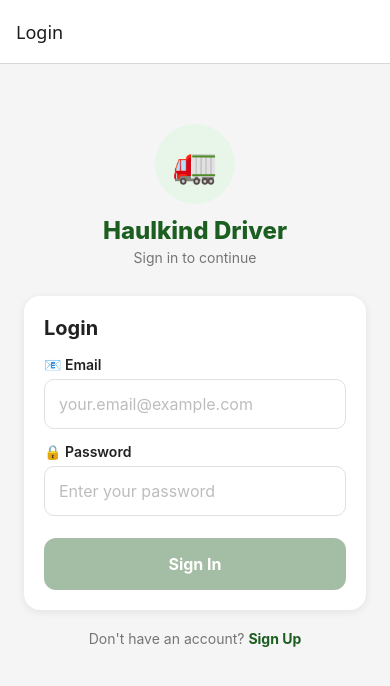
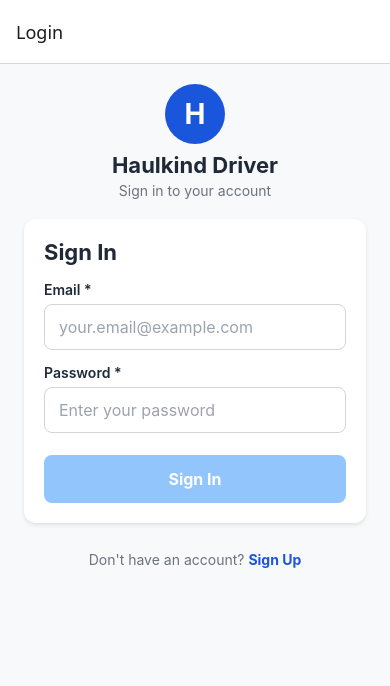
Before and after one commit to Haulkind/-haulkind, a React Native app in the folder apps/driver-native/HaulkindDriverNative/: screen / in a window 390 px wide. Shown: the top 686 px of the page. Built offline with nearby package versions, Linux system fonts and the light colour scheme.

Commit message:
Overwrite screens.js with unified signup form including all fields

```diff
--- a/apps/driver-native/HaulkindDriverNative/src/screens.js
+++ b/apps/driver-native/HaulkindDriverNative/src/screens.js
@@ -1,63 +1,54 @@
 import React, { useState, useEffect } from "react";
 import {
-  View,
-  Text,
-  TextInput,
-  TouchableOpacity,
-  ActivityIndicator,
-  StyleSheet,
-  ScrollView,
-  KeyboardAvoidingView,
-  Platform,
-  StatusBar,
+  View, Text, TextInput, TouchableOpacity, StyleSheet, ScrollView,
+  KeyboardAvoidingView, Platform, StatusBar, ActivityIndicator, Alert,
 } from "react-native";
 import AsyncStorage from "@react-native-async-storage/async-storage";
 import { apiPost } from "./api";
 
 const COLORS = {
-  primary: "#1B5E20",
-  primaryDark: "#0D3B12",
-  primaryLight: "#E8F5E9",
-  accent: "#FF6F00",
-  white: "#FFFFFF",
-  bg: "#F5F5F5",
-  text: "#212121",
-  textSecondary: "#757575",
-  border: "#E0E0E0",
-  error: "#D32F2F",
-  inputBg: "#FFFFFF",
+  primary: "#1a56db",
+  primaryDark: "#1e40af",
+  bg: "#f8f9fa",
+  white: "#ffffff",
+  text: "#1f2937",
+  textSecondary: "#6b7280",
+  border: "#d1d5db",
+  error: "#dc2626",
+  success: "#16a34a",
 };
 
-function InputField({ label, icon, value, onChangeText, placeholder, secureTextEntry, keyboardType, autoCapitalize }) {
+function InputField({ label, value, onChangeText, placeholder, secureTextEntry, keyboardType, autoCapitalize, required }) {
   return (
-    <View style={styles.fieldContainer}>
-      <Text style={styles.fieldLabel}>{icon} {label}</Text>
+    <View style={styles.fieldWrap}>
+      <Text style={styles.fieldLabel}>{label}{required ? " *" : ""}</Text>
       <TextInput
+        style={styles.fieldInput}
         value={value}
         onChangeText={onChangeText}
         placeholder={placeholder}
-        placeholderTextColor="#BDBDBD"
+        placeholderTextColor="#9ca3af"
         secureTextEntry={secureTextEntry}
-        keyboardType={keyboardType || "default"}
+        keyboardType={keyboardType}
         autoCapitalize={autoCapitalize || "sentences"}
-        style={styles.input}
       />
     </View>
   );
 }
 
 function PrimaryButton({ title, onPress, disabled, loading }) {
-  if (loading) {
-    return (
-      <View style={[styles.btn, styles.btnLoading]}>
-        <ActivityIndicator color={COLORS.white} />
-        <Text style={styles.btnText}>  Please wait...</Text>
-      </View>
-    );
-  }
   return (
-    <TouchableOpacity onPress={onPress} disabled={disabled} style={[styles.btn, disabled && styles.btnDisabled]} activeOpacity={0.8}>
-      <Text style={styles.btnText}>{title}</Text>
+    <TouchableOpacity
+      style={[styles.primaryBtn, disabled && styles.primaryBtnDisabled]}
+      onPress={onPress}
+      disabled={disabled || loading}
+      activeOpacity={0.8}
+    >
+      {loading ? (
+        <ActivityIndicator color="#fff" />
+      ) : (
+        <Text style={styles.primaryBtnText}>{title}</Text>
+      )}
     </TouchableOpacity>
   );
 }
@@ -68,102 +59,21 @@ export function LoginScreen({ navigation }) {
   const [loading, setLoading] = useState(false);
   const [err, setErr] = useState("");
 
+  useEffect(() => {
+    (async () => {
+      const t = await AsyncStorage.getItem("driver_token");
+      if (t) navigation.reset({ index: 0, routes: [{ name: "Home" }] });
+    })();
+  }, [navigation]);
+
   async function onLogin() {
     setErr("");
     setLoading(true);
     try {
       const data = await apiPost("/driver/auth/login", { email, password });
       const token = data?.token || data?.accessToken;
-      if (!token) throw new Error("No token returned from server.");
-      await AsyncStorage.setItem("driver_token", token);
+      if (token) await AsyncStorage.setItem("driver_token", token);
       navigation.reset({ index: 0, routes: [{ name: "Home" }] });
-    } catch (e) {
-      setErr(String(e.message || e));
-    } finally {
-      setLoading(false);
-    }
-  }
-
-  return (
-    <KeyboardAvoidingView style={styles.flex} behavior={Platform.OS === "ios" ? "padding" : undefined}>
-      <StatusBar barStyle="dark-content" backgroundColor={COLORS.bg} />
-      <ScrollView contentContainerStyle={styles.scrollContent} keyboardShouldPersistTaps="handled">
-        <View style={styles.logoContainer}>
-          <View style={styles.logoCircle}>
-            <Text style={styles.logoIcon}>🚛</Text>
-          </View>
-          <Text style={styles.appName}>Haulkind Driver</Text>
-          <Text style={styles.subtitle}>Sign in to continue</Text>
-        </View>
-
-        <View style={styles.formCard}>
-          <Text style={styles.formTitle}>Login</Text>
-
-          <InputField
-            label="Email"
-            icon="📧"
-            value={email}
-            onChangeText={setEmail}
-            placeholder="your.email@example.com"
-            keyboardType="email-address"
-            autoCapitalize="none"
-          />
-
-          <InputField
-            label="Password"
-            icon="🔒"
-            value={password}
-            onChangeText={setPassword}
-            placeholder="Enter your password"
-            secureTextEntry
-          />
-
-          {err ? <Text style={styles.err}>{err}</Text> : null}
-
-          <PrimaryButton
-            title="Sign In"
-            onPress={onLogin}
-            disabled={!email || !password}
-            loading={loading}
-          />
-        </View>
-
-        <View style={styles.bottomLink}>
-          <Text style={styles.bottomText}>Don't have an account? </Text>
-          <TouchableOpacity onPress={() => navigation.navigate("Signup")}>
-            <Text style={styles.linkText}>Sign Up</Text>
-          </TouchableOpacity>
-        </View>
-      </ScrollView>
-    </KeyboardAvoidingView>
-  );
-}
-
-export function SignupScreen({ navigation }) {
-  const [name, setName] = useState("");
-  const [email, setEmail] = useState("");
-  const [phone, setPhone] = useState("");
-  const [password, setPassword] = useState("");
-  const [confirmPassword, setConfirmPassword] = useState("");
-  const [loading, setLoading] = useState(false);
-  const [err, setErr] = useState("");
-
-  async function onSignup() {
-    setErr("");
-    if (password !== confirmPassword) {
-      setErr("Passwords do not match.");
-      return;
-    }
-    if (password.length < 6) {
-      setErr("Password must be at least 6 characters.");
-      return;
-    }
-    setLoading(true);
-    try {
-      const data = await apiPost("/driver/auth/signup", { name, email, phone, password });
-      const token = data?.token || data?.accessToken;
-      if (token) await AsyncStorage.setItem("driver_token", token);
-      navigation.reset({ index: 0, routes: [{ name: "Onboarding" }] });
     } catch (e) {
       setErr(String(e.message || e));
     } finally {
@@ -177,70 +87,151 @@ export function SignupScreen({ navigation }) {
       <ScrollView contentContainerStyle={styles.scrollContent} keyboardShouldPersistTaps="handled">
         <View style={styles.logoContainerSmall}>
           <View style={styles.logoCircle}>
-            <Text style={styles.logoIcon}>🚛</Text>
+            <Text style={styles.logoText}>H</Text>
+          </View>
+          <Text style={styles.appName}>Haulkind Driver</Text>
+          <Text style={styles.subtitle}>Sign in to your account</Text>
+        </View>
+        <View style={styles.formCard}>
+          <Text style={styles.formTitle}>Sign In</Text>
+          <InputField label="Email" value={email} onChangeText={setEmail} placeholder="your.email@example.com" keyboardType="email-address" autoCapitalize="none" required />
+          <InputField label="Password" value={password} onChangeText={setPassword} placeholder="Enter your password" secureTextEntry required />
+          {err ? <Text style={styles.err}>{err}</Text> : null}
+          <PrimaryButton title="Sign In" onPress={onLogin} disabled={!email || !password} loading={loading} />
+        </View>
+        <View style={styles.bottomLink}>
+          <Text style={styles.bottomText}>Don't have an account? </Text>
+          <TouchableOpacity onPress={() => navigation.navigate("Signup")}>
+            <Text style={styles.linkText}>Sign Up</Text>
+          </TouchableOpacity>
+        </View>
+      </ScrollView>
+    </KeyboardAvoidingView>
+  );
+}
+
+export function SignupScreen({ navigation }) {
+  const [firstName, setFirstName] = useState("");
+  const [lastName, setLastName] = useState("");
+  const [email, setEmail] = useState("");
+  const [phone, setPhone] = useState("");
+  const [address, setAddress] = useState("");
+  const [city, setCity] = useState("");
+  const [state, setState] = useState("");
+  const [zipCode, setZipCode] = useState("");
+  const [password, setPassword] = useState("");
+  const [confirmPassword, setConfirmPassword] = useState("");
+  const [loading, setLoading] = useState(false);
+  const [err, setErr] = useState("");
+
+  function formatPhone(text) {
+    const digits = text.replace(/\D/g, "").slice(0, 10);
+    if (digits.length <= 3) return digits;
+    if (digits.length <= 6) return `(${digits.slice(0, 3)}) ${digits.slice(3)}`;
+    return `(${digits.slice(0, 3)}) ${digits.slice(3, 6)}-${digits.slice(6)}`;
+  }
+
+  async function onSignup() {
+    setErr("");
+    if (!firstName.trim() || !lastName.trim()) {
+      setErr("First name and last name are required.");
+      return;
+    }
+    if (!email.trim()) {
+      setErr("Email is required.");
+      return;
+    }
+    if (!phone.trim()) {
+      setErr("Phone number is required.");
+      return;
+    }
+    if (!address.trim() || !city.trim() || !state.trim() || !zipCode.trim()) {
+      setErr("Complete address is required.");
+      return;
+    }
+    if (password.length < 6) {
+      setErr("Password must be at least 6 characters.");
+      return;
+    }
+    if (password !== confirmPassword) {
+      setErr("Passwords do not match.");
+      return;
+    }
+    setLoading(true);
+    try {
+      const fullName = `${firstName.trim()} ${lastName.trim()}`;
+      const data = await apiPost("/driver/auth/signup", {
+        name: fullName,
+        firstName: firstName.trim(),
+        lastName: lastName.trim(),
+        email: email.trim(),
+        phone: phone.trim(),
+        address: address.trim(),
+        city: city.trim(),
+        state: state.trim(),
+        zipCode: zipCode.trim(),
+        password,
+      });
+      const token = data?.token || data?.accessToken;
+      if (token) await AsyncStorage.setItem("driver_token", token);
+      navigation.reset({ index: 0, routes: [{ name: "Onboarding" }] });
+    } catch (e) {
+      setErr(String(e.message || e));
+    } finally {
+      setLoading(false);
+    }
+  }
+
+  const allFilled = firstName && lastName && email && phone && address && city && state && zipCode && password && confirmPassword;
+
+  return (
+    <KeyboardAvoidingView style={styles.flex} behavior={Platform.OS === "ios" ? "padding" : undefined}>
+      <StatusBar barStyle="dark-content" backgroundColor={COLORS.bg} />
+      <ScrollView contentContainerStyle={styles.scrollContent} keyboardShouldPersistTaps="handled">
+        <View style={styles.logoContainerSmall}>
+          <View style={styles.logoCircle}>
+            <Text style={styles.logoText}>H</Text>
           </View>
           <Text style={styles.appName}>Haulkind Driver</Text>
           <Text style={styles.subtitle}>Create your driver account</Text>
         </View>
-
         <View style={styles.formCard}>
           <Text style={styles.formTitle}>Sign Up</Text>
 
-          <InputField
-            label="Full Name"
-            icon="👤"
-            value={name}
-            onChangeText={setName}
-            placeholder="e.g. John Smith"
-          />
+          <View style={styles.row}>
+            <View style={styles.halfField}>
+              <InputField label="First Name" value={firstName} onChangeText={setFirstName} placeholder="John" required />
+            </View>
+            <View style={styles.halfField}>
+              <InputField label="Last Name" value={lastName} onChangeText={setLastName} placeholder="Smith" required />
+            </View>
+          </View>
 
-          <InputField
-            label="Email"
-            icon="📧"
-            value={email}
-            onChangeText={setEmail}
-            placeholder="your.email@example.com"
-            keyboardType="email-address"
-            autoCapitalize="none"
-          />
+          <InputField label="Email" value={email} onChangeText={setEmail} placeholder="your.email@example.com" keyboardType="email-address" autoCapitalize="none" required />
 
-          <InputField
-            label="Phone Number"
-            icon="📱"
-            value={phone}
-            onChangeText={setPhone}
-            placeholder="(555) 123-4567"
-            keyboardType="phone-pad"
-          />
+          <InputField label="Phone Number" value={phone} onChangeText={(t) => setPhone(formatPhone(t))} placeholder="(555) 123-4567" keyboardType="phone-pad" required />
 
-          <InputField
-            label="Password"
-            icon="🔒"
-            value={password}
-            onChangeText={setPassword}
-            placeholder="At least 6 characters"
-            secureTextEntry
-          />
+          <InputField label="Street Address" value={address} onChangeText={setAddress} placeholder="123 Main St" required />
 
-          <InputField
-            label="Confirm Password"
-            icon="🔒"
-            value={confirmPassword}
-            onChangeText={setConfirmPassword}
-            placeholder="Re-enter your password"
-            secureTextEntry
-          />
+          <View style={styles.row}>
+            <View style={styles.halfField}>
+              <InputField label="City" value={city} onChangeText={setCity} placeholder="New York" required />
+            </View>
+            <View style={styles.halfField}>
+              <InputField label="State" value={state} onChangeText={setState} placeholder="NY" autoCapitalize="characters" required />
+            </View>
+          </View>
+
+          <InputField label="ZIP Code" value={zipCode} onChangeText={setZipCode} placeholder="10001" keyboardType="number-pad" required />
+
+          <InputField label="Password" value={password} onChangeText={setPassword} placeholder="At least 6 characters" secureTextEntry required />
+
+          <InputField label="Confirm Password" value={confirmPassword} onChangeText={setConfirmPassword} placeholder="Re-enter your password" secureTextEntry required />
 
           {err ? <Text style={styles.err}>{err}</Text> : null}
 
-          <PrimaryButton
-            title="Create Account"
-            onPress={onSignup}
-            disabled={!name || !email || !phone || !password || !confirmPassword}
-            loading={loading}
-          />
+          <PrimaryButton title="Create Account" onPress={onSignup} disabled={!allFilled} loading={loading} />
         </View>
-
         <View style={styles.bottomLink}>
           <Text style={styles.bottomText}>Already have an account? </Text>
           <TouchableOpacity onPress={() => navigation.goBack()}>
@@ -272,15 +263,13 @@ export function HomeScreen({ navigation }) {
     <View style={styles.homeWrap}>
       <StatusBar barStyle="light-content" backgroundColor={COLORS.primary} />
       <View style={styles.homeHeader}>
-        <Text style={styles.homeHeaderText}>🚛 Haulkind Driver</Text>
+        <Text style={styles.homeHeaderText}>Haulkind Driver</Text>
       </View>
       <View style={styles.homeContent}>
         <View style={styles.welcomeCard}>
-          <Text style={styles.welcomeIcon}>✅</Text>
           <Text style={styles.welcomeTitle}>Welcome, Driver!</Text>
-          <Text style={styles.welcomeText}>You are logged in and ready to receive deliveries.</Text>
+          <Text style={styles.welcomeText}>You are logged in and ready to receive jobs.</Text>
         </View>
-
         <View style={styles.statusCard}>
           <Text style={styles.statusTitle}>Status</Text>
           <View style={styles.statusRow}>
@@ -288,9 +277,8 @@ export function HomeScreen({ navigation }) {
             <Text style={styles.statusOnline}>Online</Text>
           </View>
         </View>
-
         <TouchableOpacity onPress={logout} style={styles.logoutBtn} activeOpacity={0.8}>
-          <Text style={styles.logoutText}>🚪 Sign Out</Text>
+          <Text style={styles.logoutText}>Sign Out</Text>
         </TouchableOpacity>
       </View>
     </View>
@@ -299,124 +287,38 @@ export function HomeScreen({ navigation }) {
 
 const styles = StyleSheet.create({
   flex: { flex: 1, backgroundColor: COLORS.bg },
-  scrollContent: { flexGrow: 1, paddingHorizontal: 24, paddingBottom: 40 },
-
-  // Logo
-  logoContainer: { alignItems: "center", marginTop: 60, marginBottom: 30 },
-  logoContainerSmall: { alignItems: "center", marginTop: 30, marginBottom: 20 },
-  logoCircle: {
-    width: 80, height: 80, borderRadius: 40,
-    backgroundColor: COLORS.primaryLight,
-    justifyContent: "center", alignItems: "center",
-    marginBottom: 12,
-  },
-  logoIcon: { fontSize: 36 },
-  appName: { fontSize: 24, fontWeight: "800", color: COLORS.primary },
+  scrollContent: { flexGrow: 1, paddingHorizontal: 24, paddingTop: 20, paddingBottom: 40 },
+  logoContainerSmall: { alignItems: "center", marginBottom: 20 },
+  logoCircle: { width: 60, height: 60, borderRadius: 30, backgroundColor: COLORS.primary, alignItems: "center", justifyContent: "center", marginBottom: 8 },
+  logoText: { fontSize: 28, fontWeight: "bold", color: COLORS.white },
+  appName: { fontSize: 22, fontWeight: "bold", color: COLORS.text },
   subtitle: { fontSize: 14, color: COLORS.textSecondary, marginTop: 4 },
-
-  // Form Card
-  formCard: {
-    backgroundColor: COLORS.white,
-    borderRadius: 16,
-    padding: 20,
-    shadowColor: "#000",
-    shadowOffset: { width: 0, height: 2 },
-    shadowOpacity: 0.08,
-    shadowRadius: 8,
-    elevation: 3,
-  },
-  formTitle: { fontSize: 20, fontWeight: "700", color: COLORS.text, marginBottom: 16 },
-
-  // Input Fields
-  fieldContainer: { marginBottom: 14 },
+  formCard: { backgroundColor: COLORS.white, borderRadius: 12, padding: 20, marginBottom: 16, shadowColor: "#000", shadowOffset: { width: 0, height: 2 }, shadowOpacity: 0.1, shadowRadius: 4, elevation: 3 },
+  formTitle: { fontSize: 22, fontWeight: "bold", color: COLORS.text, marginBottom: 16 },
+  fieldWrap: { marginBottom: 14 },
   fieldLabel: { fontSize: 14, fontWeight: "600", color: COLORS.text, marginBottom: 6 },
-  input: {
-    borderWidth: 1.5,
-    borderColor: COLORS.border,
-    borderRadius: 10,
-    padding: 14,
-    fontSize: 16,
-    color: COLORS.text,
-    backgroundColor: COLORS.inputBg,
-  },
-
-  // Button
-  btn: {
-    backgroundColor: COLORS.primary,
-    padding: 16,
-    borderRadius: 12,
-    alignItems: "center",
-    marginTop: 8,
-    flexDirection: "row",
-    justifyContent: "center",
-  },
-  btnDisabled: { opacity: 0.4 },
-  btnLoading: { opacity: 0.7 },
-  btnText: { color: COLORS.white, fontWeight: "700", fontSize: 16 },
-
-  // Error
-  err: { color: COLORS.error, fontSize: 13, marginBottom: 4, textAlign: "center" },
-
-  // Bottom Link
-  bottomLink: { flexDirection: "row", justifyContent: "center", marginTop: 20 },
+  fieldInput: { borderWidth: 1, borderColor: COLORS.border, borderRadius: 8, paddingHorizontal: 14, paddingVertical: 12, fontSize: 16, color: COLORS.text, backgroundColor: COLORS.white },
+  primaryBtn: { backgroundColor: COLORS.primary, borderRadius: 8, paddingVertical: 14, alignItems: "center", marginTop: 8 },
+  primaryBtnDisabled: { backgroundColor: "#93c5fd" },
+  primaryBtnText: { color: COLORS.white, fontSize: 16, fontWeight: "bold" },
+  err: { color: COLORS.error, fontSize: 13, marginBottom: 8, textAlign: "center" },
+  bottomLink: { flexDirection: "row", justifyContent: "center", marginTop: 12 },
   bottomText: { color: COLORS.textSecondary, fontSize: 14 },
-  linkText: { color: COLORS.primary, fontWeight: "700", fontSize: 14 },
-
-  // Home Screen
+  linkText: { color: COLORS.primary, fontSize: 14, fontWeight: "bold" },
+  row: { flexDirection: "row", gap: 12 },
+  halfField: { flex: 1 },
   homeWrap: { flex: 1, backgroundColor: COLORS.bg },
-  homeHeader: {
-    backgroundColor: COLORS.primary,
-    paddingTop: 50,
-    paddingBottom: 20,
-    paddingHorizontal: 24,
-    borderBottomLeftRadius: 20,
-    borderBottomRightRadius: 20,
-  },
-  homeHeaderText: { color: COLORS.white, fontSize: 22, fontWeight: "800" },
-  homeContent: { flex: 1, paddingHorizontal: 24, paddingTop: 24 },
-
-  welcomeCard: {
-    backgroundColor: COLORS.white,
-    borderRadius: 16,
-    padding: 24,
-    alignItems: "center",
-    shadowColor: "#000",
-    shadowOffset: { width: 0, height: 2 },
-    shadowOpacity: 0.08,
-    shadowRadius: 8,
-    elevation: 3,
-    marginBottom: 16,
-  },
-  welcomeIcon: { fontSize: 40, marginBottom: 12 },
-  welcomeTitle: { fontSize: 20, fontWeight: "700", color: COLORS.text, marginBottom: 8 },
+  homeHeader: { backgroundColor: COLORS.primary, paddingTop: 50, paddingBottom: 20, paddingHorizontal: 24 },
+  homeHeaderText: { fontSize: 22, fontWeight: "bold", color: COLORS.white },
+  homeContent: { flex: 1, padding: 24 },
+  welcomeCard: { backgroundColor: COLORS.white, borderRadius: 12, padding: 24, marginBottom: 16, alignItems: "center", elevation: 3 },
+  welcomeTitle: { fontSize: 20, fontWeight: "bold", color: COLORS.text, marginBottom: 8 },
   welcomeText: { fontSize: 14, color: COLORS.textSecondary, textAlign: "center" },
-
-  statusCard: {
-    backgroundColor: COLORS.white,
-    borderRadius: 16,
-    padding: 20,
-    flexDirection: "row",
-    justifyContent: "space-between",
-    alignItems: "center",
-    shadowColor: "#000",
-    shadowOffset: { width: 0, height: 2 },
-    shadowOpacity: 0.08,
-    shadowRadius: 8,
-    elevation: 3,
-    marginBottom: 24,
-  },
-  statusTitle: { fontSize: 16, fontWeight: "600", color: COLORS.text },
+  statusCard: { backgroundColor: COLORS.white, borderRadius: 12, padding: 20, marginBottom: 16, elevation: 3 },
+  statusTitle: { fontSize: 16, fontWeight: "bold", color: COLORS.text, marginBottom: 8 },
   statusRow: { flexDirection: "row", alignItems: "center" },
-  statusDot: { width: 10, height: 10, borderRadius: 5, backgroundColor: "#4CAF50", marginRight: 6 },
-  statusOnline: { fontSize: 14, fontWeight: "600", color: "#4CAF50" },
-
-  logoutBtn: {
-    backgroundColor: COLORS.white,
-    borderWidth: 1.5,
-    borderColor: COLORS.error,
-    padding: 14,
-    borderRadius: 12,
-    alignItems: "center",
-  },
-  logoutText: { color: COLORS.error, fontWeight: "700", fontSize: 15 },
+  statusDot: { width: 10, height: 10, borderRadius: 5, backgroundColor: COLORS.success, marginRight: 8 },
+  statusOnline: { fontSize: 14, color: COLORS.success, fontWeight: "600" },
+  logoutBtn: { backgroundColor: COLORS.white, borderRadius: 8, paddingVertical: 14, alignItems: "center", borderWidth: 1, borderColor: COLORS.error },
+  logoutText: { color: COLORS.error, fontSize: 16, fontWeight: "bold" },
 });
```
